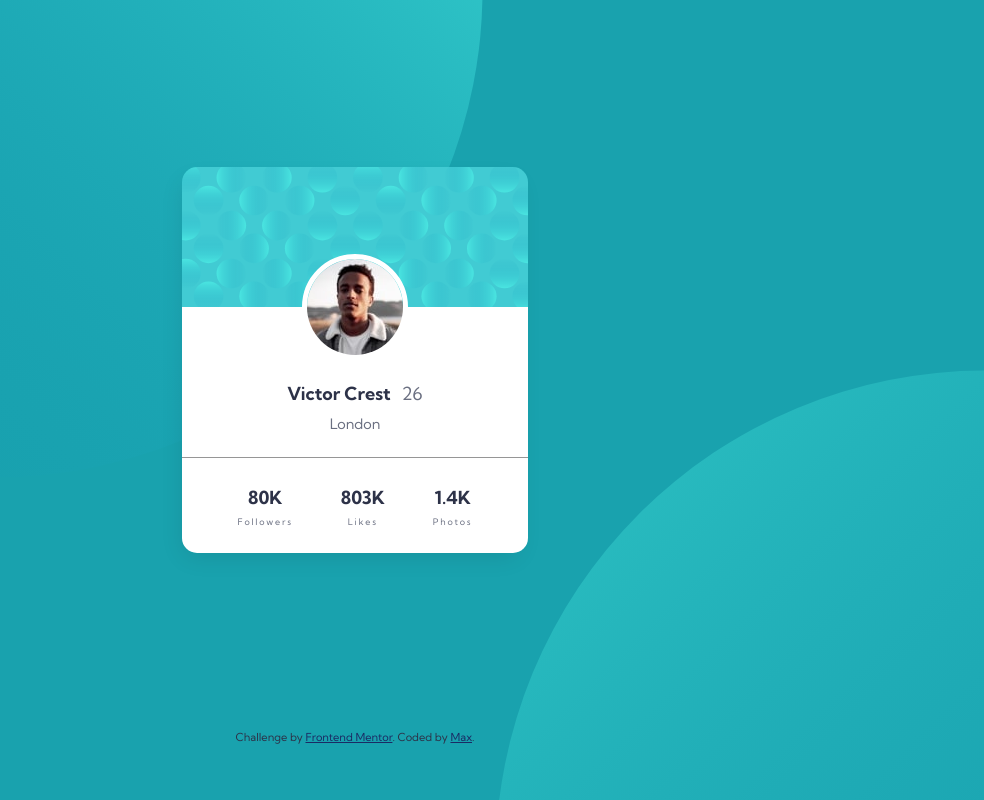
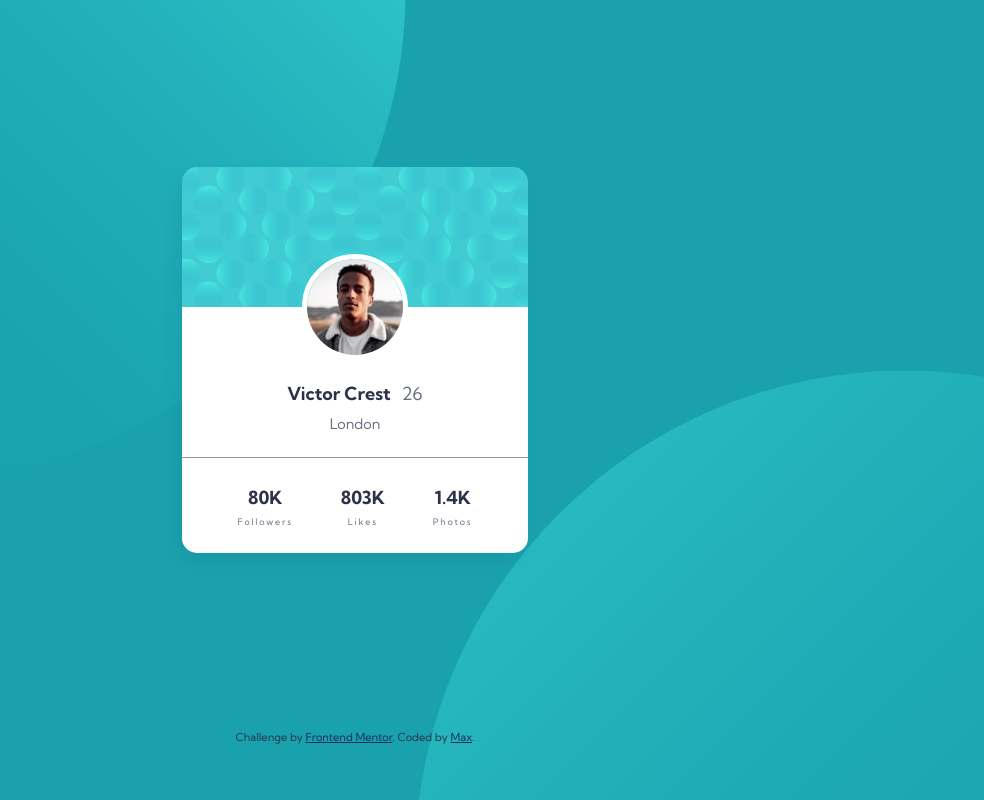
Before and after one commit to max-makk/profile-card-component-main, a plain HTML site: page index.html in a window 1280 px wide. Shown: the whole page, without its empty margins (285-1269 px from the left). Drawn offline with Linux system fonts and the light colour scheme.

Commit message:
Changed background position for desktop size

```diff
--- a/style.css
+++ b/style.css
@@ -30,7 +30,7 @@ body {
     color: var(--veryDarkDesaturatedBlue);
     background: url(images/bg-pattern-top.svg), url(images/bg-pattern-bottom.svg), var(--darkCyan);
     background-repeat: no-repeat;
-    background-position: -210px -500px, 780px 370px;
+    background-position: -287px -500px, 700px 370px;
 }
 
 .text-center {
```
